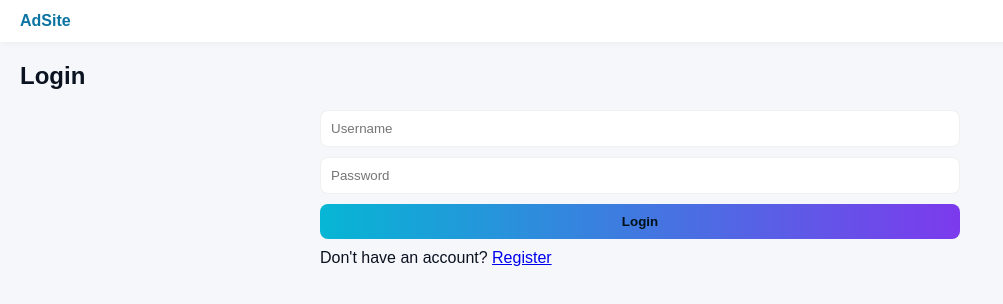
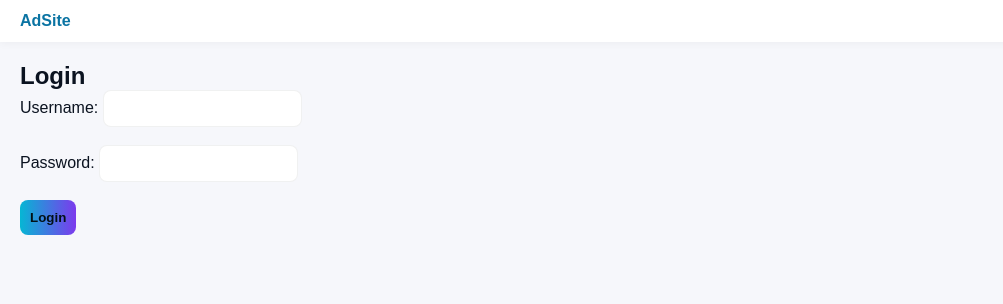
Before and after one commit to mutukuken19-ui/Project, a plain HTML site: page login.html in a window 1280 px wide. Shown: the whole page, without its empty margins (0-1003 px from the left). Drawn offline with Linux system fonts and the light colour scheme.

Commit message:
Refactor login.html for improved form layout
Updated the login form structure and added labels.

```diff
--- a/login.html
+++ b/login.html
@@ -14,17 +14,25 @@
 
 <main>
 <section class="page">
-<h2>Login</h2>
-<form id="loginForm" class="form-box">
-<input id="username" type="text" placeholder="Username" required />
-<input id="password" type="password" placeholder="Password" required />
-<button type="submit">Login</button>
-<p>Don't have an account? <a href="signup.html">Register</a></p>
-</form>
+  <title>Login Form</title>
+  <link rel="stylesheet" href="style.css">
+</head>
+<body>
+  <div class="login-container">
+    <h2>Login</h2>
+    <form id="login-form">
+      <label for="username">Username:</label>
+      <input type="text" id="username" name="username"><br><br>
+      <label for="password">Password:</label>
+      <input type="password" id="password" name="password"><br><br>
+      <button type="submit">Login</button>
+    </form>
+  </div>
 </section>
 </main>
 
 
 <script src="script.js"></script>
 </body>
+
 </html>
```
